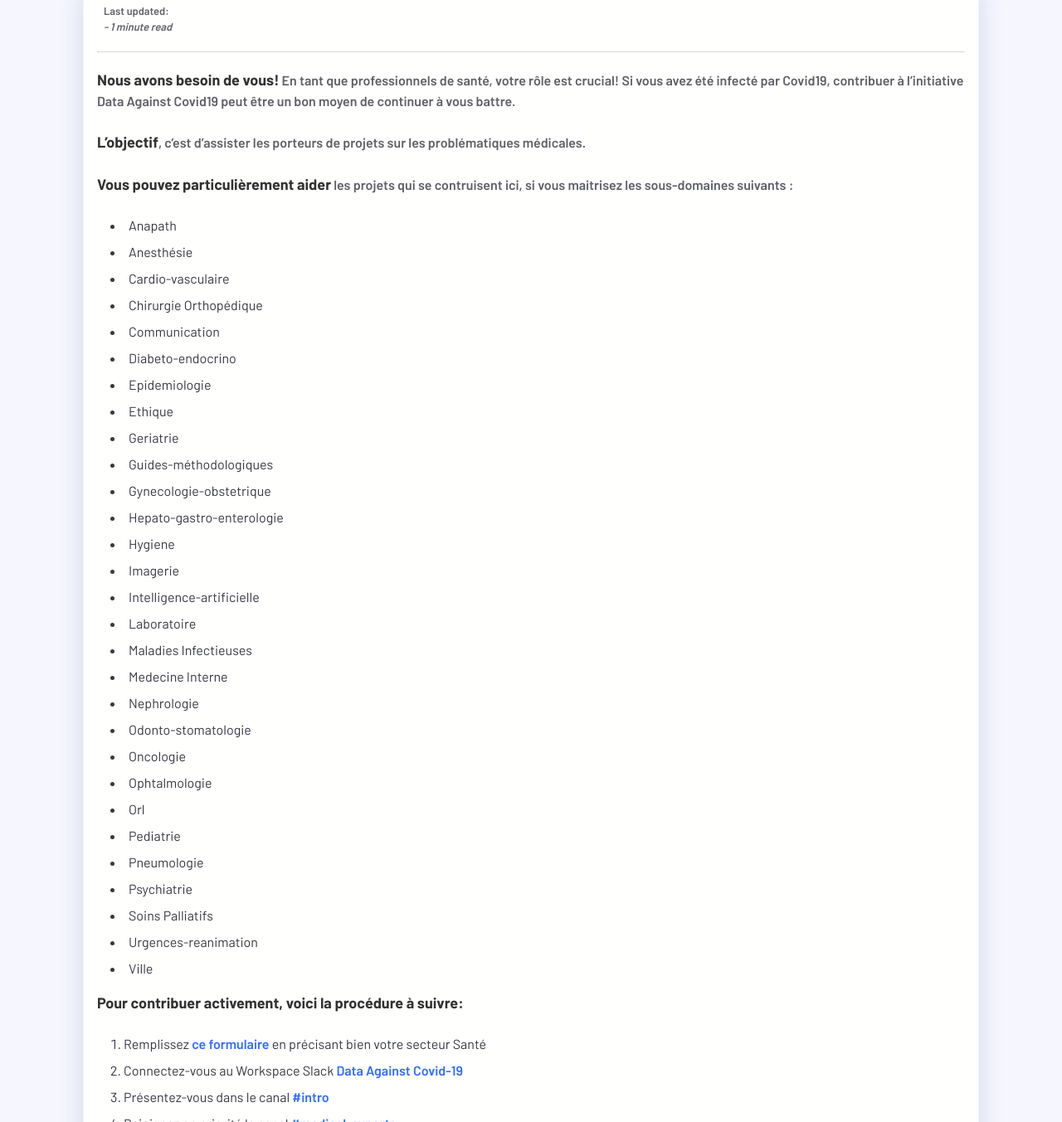
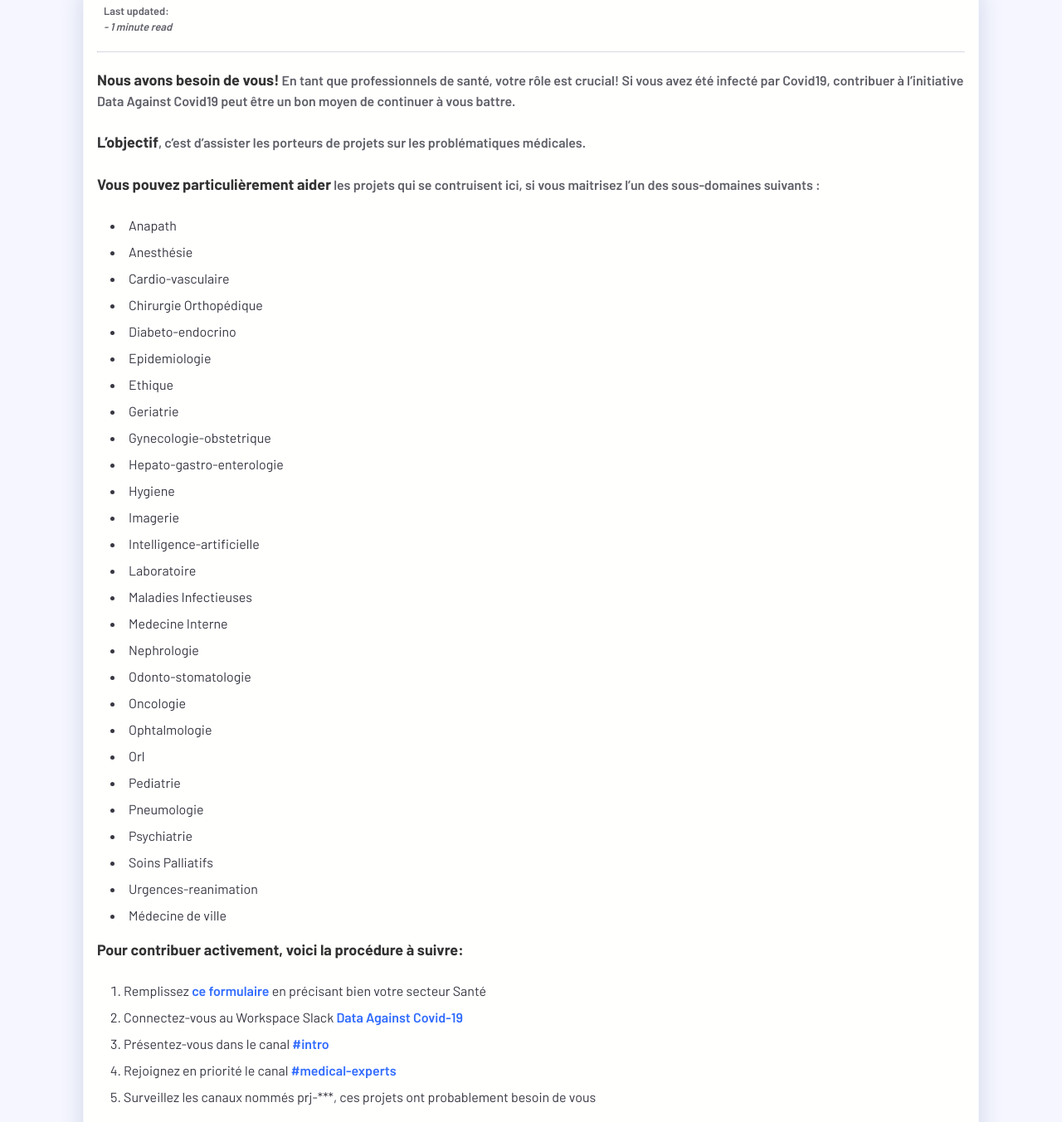
Before and after one commit to opencovid19-fr/opencovid19-fr.github.io, a Jekyll site: the page built from _posts/Comment contribuer/2020-04-02-je-suis-professionnel-sante.md, in a window 1280 px wide and 1400 px high, scrolled down 271 px, cut to the strip 47-1400 px from the top of the window. Shown: the whole strip at 83% size. Built offline with Jekyll 4.4.1, drawn with Linux system fonts in a browser that asks for light colours; nearby versions of some CDN libraries; comment, search, counter and statistics services are not loaded.

Commit message:
Amélioration du texte

```diff
--- a/_posts/Comment contribuer/2020-04-02-je-suis-professionnel-sante.md
+++ b/_posts/Comment contribuer/2020-04-02-je-suis-professionnel-sante.md
@@ -14,17 +14,15 @@
 
 **L'objectif**, c'est d'assister les porteurs de projets sur les problématiques médicales.
 
-**Vous pouvez particulièrement aider** les projets qui se contruisent ici, si vous maitrisez les sous-domaines suivants :
+**Vous pouvez particulièrement aider** les projets qui se contruisent ici, si vous maitrisez l'un des sous-domaines suivants :
 - Anapath
 - Anesthésie
 - Cardio-vasculaire
 - Chirurgie Orthopédique
-- Communication
 - Diabeto-endocrino
 - Epidemiologie
 - Ethique
 - Geriatrie
-- Guides-méthodologiques
 - Gynecologie-obstetrique
 - Hepato-gastro-enterologie
 - Hygiene
@@ -43,7 +41,7 @@
 - Psychiatrie
 - Soins Palliatifs
 - Urgences-reanimation
-- Ville
+- Médecine de ville
 
 **Pour contribuer activement, voici la procédure à suivre:**
 1. Remplissez [ce formulaire](https://docs.google.com/forms/d/e/1FAIpQLSdiw56eQNGkm5uQt7mlcR32n--J2rwfSgOYpF9eAKThFNv7rA/viewform) en précisant bien votre secteur Santé
```
